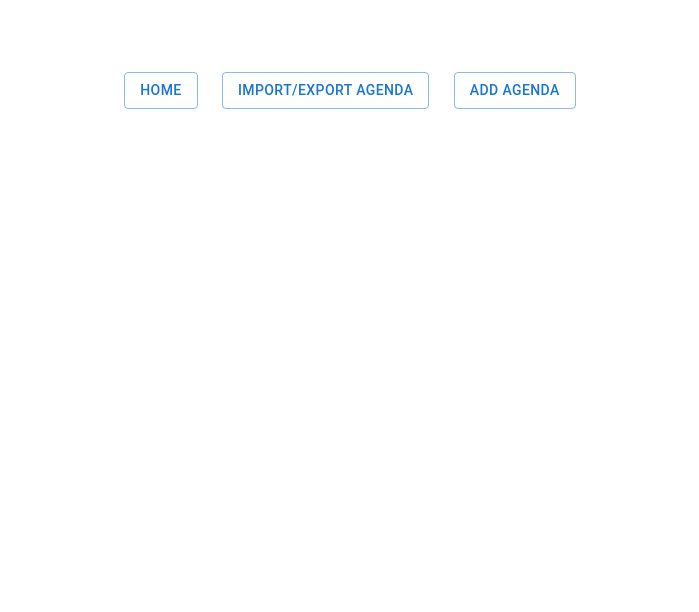
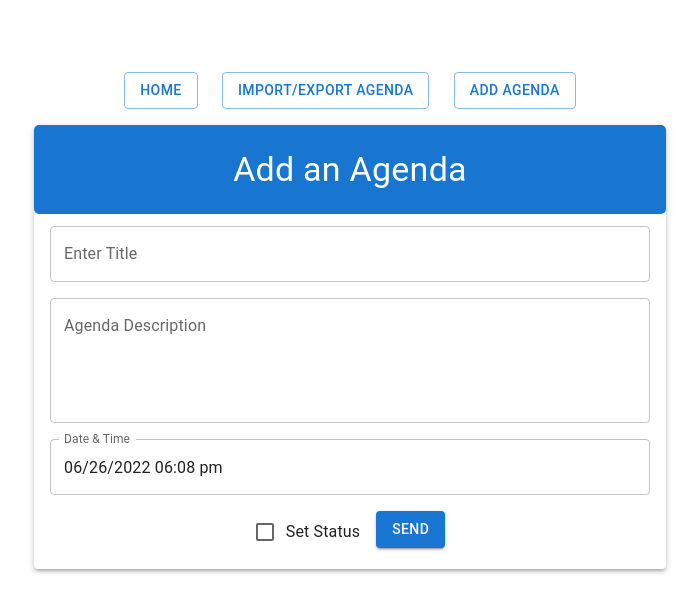
Before and after one commit to gorakhjoshi/agenda-react-app, a React (Create React App) app: page /agendas/add in a window 1280 px wide. Shown: the top 612 px of the page, without its empty margins (292-991 px from the left). Built offline with nearby package versions, Linux system fonts and the light colour scheme.

Commit message:
add agenda page added

```diff
--- a/db.json
+++ b/db.json
@@ -1,10 +1,10 @@
 {
   "agendas": [
     {
-      "title": "Test Agenda Title",
-      "description": "Test agenda description",
-      "status": true,
-      "day": "Sunday, June 26, 2022 11:55 PM",
+      "title": "ds",
+      "description": "fdfs",
+      "status": false,
+      "day": "2022-06-26T18:51:41.967Z",
       "id": 1
     }
   ]
--- a/package.json
+++ b/package.json
@@ -7,6 +7,7 @@
     "@emotion/styled": "^11.9.3",
     "@mui/icons-material": "^5.8.4",
     "@mui/material": "^5.8.5",
+    "@mui/x-date-pickers": "^5.0.0-alpha.7",
     "concurrently": "^7.2.2",
     "json-server": "^0.17.0",
     "moment": "^2.29.3",
--- a/src/App.js
+++ b/src/App.js
@@ -1,4 +1,5 @@
 import { BrowserRouter as Router, Route, Routes } from "react-router-dom";
+import AddAgenda from "./Pages/AddAgenda";
 import Home from "./Pages/Home";
 import ViewAgendaNew from "./Pages/ViewAgenda";
 import Container from "./screens/Container";
@@ -12,6 +13,7 @@ function App() {
         <Routes>
           <Route path="/" element={<Home />} />
           <Route path="/agendas/view/:id" element={<ViewAgendaNew />} />
+          <Route path="/agendas/add" element={<AddAgenda />} />
         </Routes>
       </Container>
     </Router>
--- /dev/null
+++ b/src/Pages/AddAgenda.js
@@ -0,0 +1,156 @@
+import Box from "@mui/material/Box";
+import Paper from "@mui/material/Paper";
+
+import {
+  Button,
+  Checkbox,
+  FormControlLabel,
+  FormGroup,
+  TextField,
+  Typography,
+} from "@mui/material";
+import { LocalizationProvider } from "@mui/x-date-pickers";
+import { AdapterDateFns } from "@mui/x-date-pickers/AdapterDateFns";
+import { DateTimePicker } from "@mui/x-date-pickers/DateTimePicker";
+import { useState } from "react";
+import { useNavigate } from "react-router-dom";
+
+export default function AddAgenda() {
+  const navigate = useNavigate();
+
+  const [agenda, setAgenda] = useState({
+    title: "",
+    description: "",
+    status: false,
+    day: new Date(),
+  });
+  console.log(agenda);
+  const { title, description, status, day } = agenda;
+
+  const handleChange = (e) => {
+    const { name, value, type, checked } = e.target;
+    setAgenda((prevAgenda) => {
+      return {
+        ...prevAgenda,
+        [name]: type === "checkbox" ? checked : value,
+      };
+    });
+  };
+
+  const handleSubmit = async (e) => {
+    e.preventDefault();
+    // validation
+    if (!title && !description && !day) {
+      alert("Oops! You misssed a field!");
+    } else if (!title) {
+      alert("Title is required!");
+    } else if (!description) {
+      alert("Description is required!");
+    } else if (!day) {
+      alert("Day is required!");
+    } else {
+      await fetch("http://localhost:3002/agendas", {
+        method: "POST",
+        headers: {
+          "Content-Type": "application/json",
+        },
+        body: JSON.stringify(agenda),
+      });
+
+      navigate("/");
+    }
+  };
+  return (
+    <Box
+      display="flex"
+      flexDirection={{ xs: "column", sm: "row" }}
+      alignItems={{ xs: "stretched", sm: "flex-start" }}
+      justifyContent={"center"}
+      marginTop={2}
+    >
+      <Paper elevation={3} sx={{ p: 2, width: "600px" }}>
+        <Typography
+          variant="h4"
+          component="div"
+          gutterBottom
+          sx={{
+            ml: -2,
+            mr: -2,
+            mt: -2,
+            p: 3,
+            backgroundColor: "#1876D1",
+            color: "#fff",
+            textAlign: "center",
+            borderRadius: "5px",
+          }}
+        >
+          Add an Agenda
+        </Typography>
+        <form>
+          <Box pb={2}>
+            <TextField
+              fullWidth
+              label="Enter Title"
+              id="fullWidth"
+              value={title}
+              onChange={handleChange}
+              name="title"
+            />
+          </Box>
+          <Box pb={2}>
+            <TextField
+              id="outlined-multiline-static"
+              label="Agenda Description"
+              fullWidth
+              multiline
+              rows={4}
+              value={description}
+              onChange={handleChange}
+              name="description"
+            />
+          </Box>
+
+          <Box pb={2}>
+            <LocalizationProvider dateAdapter={AdapterDateFns}>
+              <DateTimePicker
+                renderInput={(props) => <TextField {...props} fullWidth />}
+                label="Date & Time"
+                value={day}
+                name="day"
+                onChange={(newValue) => {
+                  setAgenda((prevAgenda) => {
+                    return {
+                      ...prevAgenda,
+                      day: newValue,
+                    };
+                  });
+                }}
+              />
+            </LocalizationProvider>
+          </Box>
+
+          <Box
+            display="flex"
+            flexDirection={{ xs: "column", sm: "row" }}
+            alignItems={{ xs: "stretched", sm: "flex-start" }}
+            justifyContent={"center"}
+          >
+            <FormGroup>
+              <FormControlLabel
+                control={<Checkbox />}
+                label="Set Status"
+                type="checkbox"
+                checked={status}
+                onChange={handleChange}
+                name="status"
+              />
+            </FormGroup>
+            <Button variant="contained" onClick={handleSubmit}>
+              Send
+            </Button>
+          </Box>
+        </form>
+      </Paper>
+    </Box>
+  );
+}
--- a/src/screens/Container.js
+++ b/src/screens/Container.js
@@ -1,6 +1,5 @@
-import React from "react";
+import Box from "@mui/material/Box";
 import PropTypes from "prop-types";
-import Box from "@mui/material/Box";
 
 const Container = ({ children, ...rest }) => (
   <Box
--- a/src/screens/Navbar.js
+++ b/src/screens/Navbar.js
@@ -1,9 +1,6 @@
-import * as React from "react";
-import Stack from "@mui/material/Stack";
+import { Box } from "@mui/material";
 import Button from "@mui/material/Button";
 import { Link } from "react-router-dom";
-import Container from "./Container";
-import { Box } from "@mui/material";
 
 export default function Navbar() {
   return (
```
Also changed, not shown: 1 other file (tests, documents, lock files or other folders).
